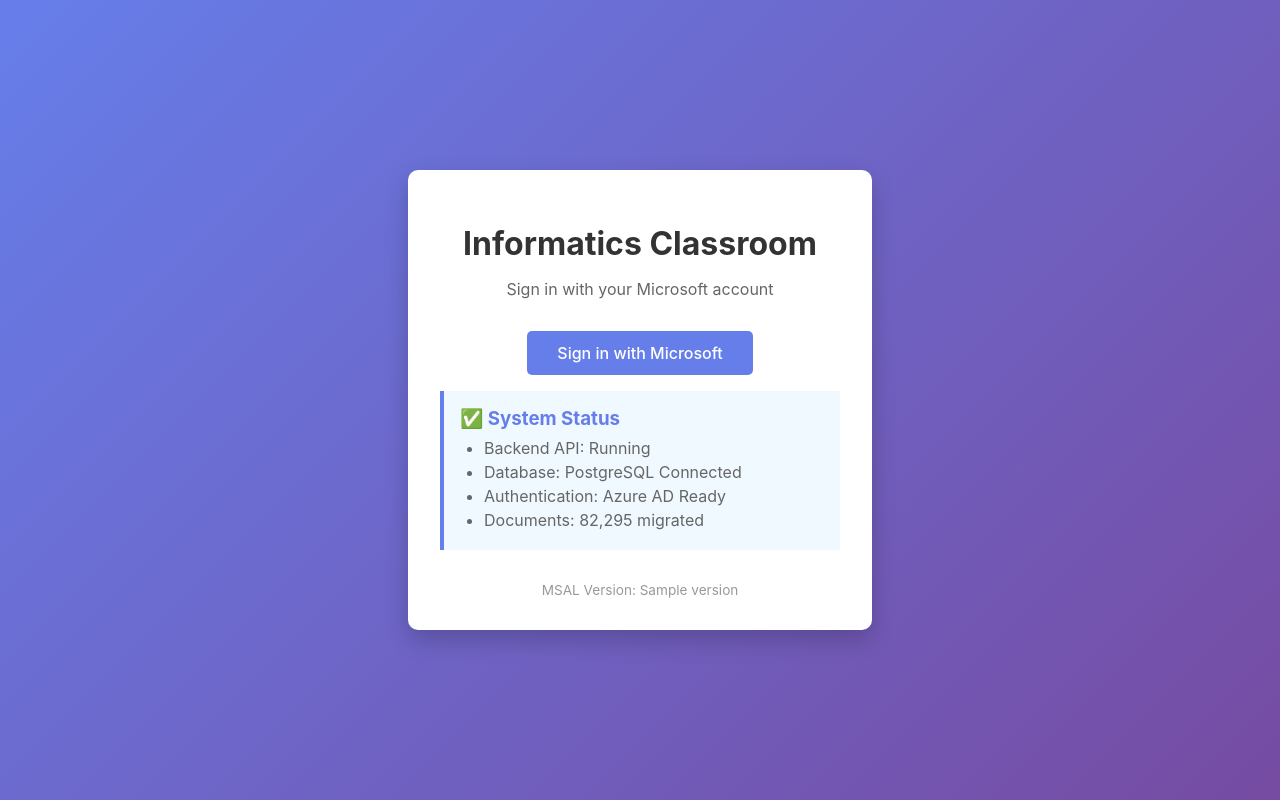
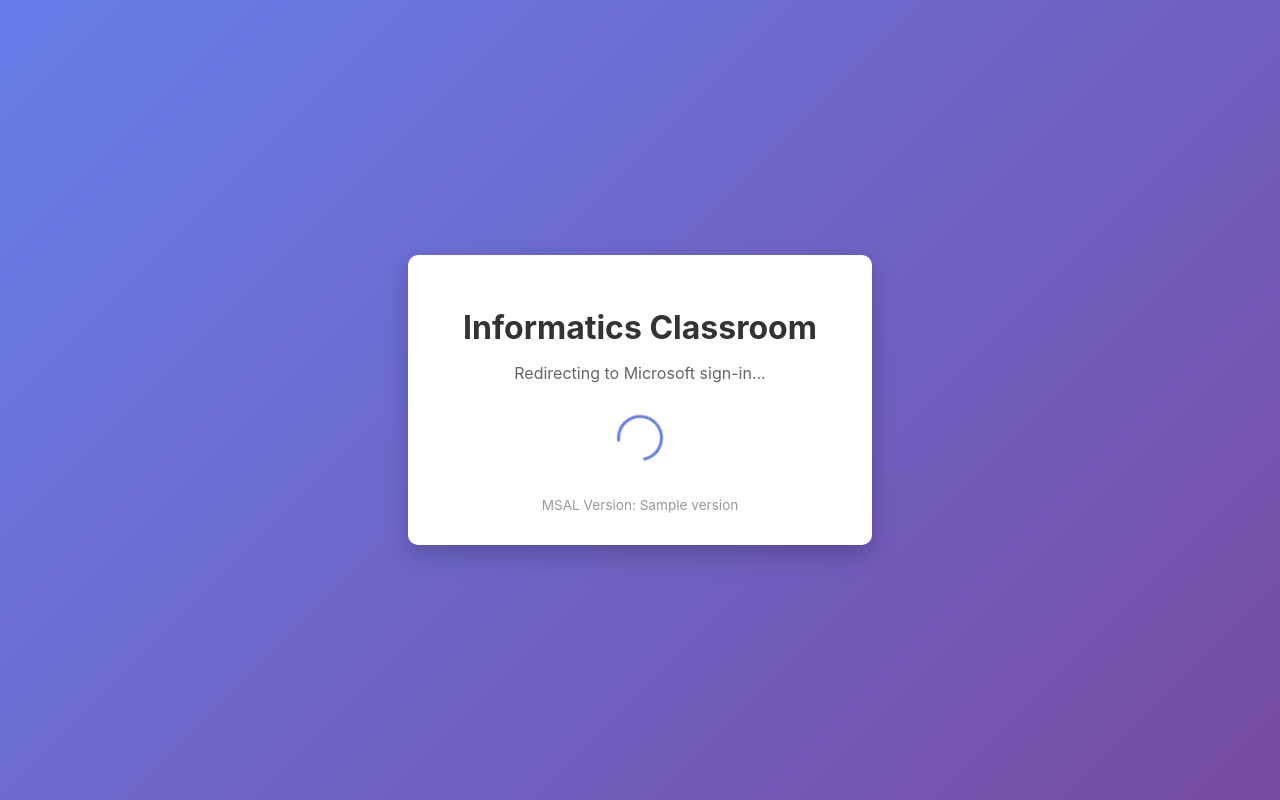
Before and after one commit to ExCITE-Informatics-Platform/InformaticsClassroom, a Flask app: template informatics_classroom/templates/login.html in a window 1280 px wide. Run offline with Flask 3, Linux system fonts and the light colour scheme; the template is opened without the code that fills it: most values are stand-ins (such as "Sample title", 1, 10 or a date in 2020); parts of the project's set-up code (start-up, migrations or seed data) failed here and were passed over.

Commit message:
Auto-redirect to Microsoft SSO, skip intermediate login page
- /login now auto-redirects to Microsoft (no button click needed)
- Auth errors redirect back to /login for auto-retry
- After 3 failed attempts, shows error page with 'Try Again' button
- Prevents infinite redirect loops

```diff
--- a/informatics_classroom/templates/login.html
+++ b/informatics_classroom/templates/login.html
@@ -49,45 +49,44 @@
             font-size: 0.85rem;
             color: #999;
         }
-        .status {
-            margin-top: 1rem;
+        .error-box {
+            margin-bottom: 1.5rem;
             padding: 1rem;
-            background: #f0f9ff;
-            border-left: 4px solid #667eea;
+            background: #fef2f2;
+            border-left: 4px solid #ef4444;
             text-align: left;
+            color: #991b1b;
         }
-        .status h3 {
+        .error-box h3 {
             margin: 0 0 0.5rem 0;
-            color: #667eea;
-        }
-        .status ul {
-            margin: 0;
-            padding-left: 1.5rem;
-        }
-        .status li {
-            color: #666;
-            margin-bottom: 0.25rem;
+            color: #dc2626;
         }
     </style>
 </head>
 <body>
     <div class="login-container">
         <h1>Informatics Classroom</h1>
-        <p>Sign in with your Microsoft account</p>
 
-        <a href="{{ auth_url }}" class="login-button">
-            Sign in with Microsoft
+        {% if error %}
+        <div class="error-box">
+            <h3>⚠️ Authentication Error</h3>
+            <p>{{ error }}</p>
+        </div>
+        <p>Click below to try signing in again</p>
+        <a href="/login" class="login-button">
+            Try Again
         </a>
-
-        <div class="status">
-            <h3>✅ System Status</h3>
-            <ul>
-                <li>Backend API: Running</li>
-                <li>Database: PostgreSQL Connected</li>
-                <li>Authentication: Azure AD Ready</li>
-                <li>Documents: 82,295 migrated</li>
-            </ul>
+        {% else %}
+        <p>Redirecting to Microsoft sign-in...</p>
+        <div style="margin: 2rem 0;">
+            <div style="display: inline-block; width: 40px; height: 40px; border: 3px solid #667eea; border-top-color: transparent; border-radius: 50%; animation: spin 1s linear infinite;"></div>
         </div>
+        <style>
+            @keyframes spin {
+                to { transform: rotate(360deg); }
+            }
+        </style>
+        {% endif %}
 
         <div class="version">
             MSAL Version: {{ version }}
```
Also changed, not shown: informatics_classroom/auth/routes.py (+20 -4 lines).
